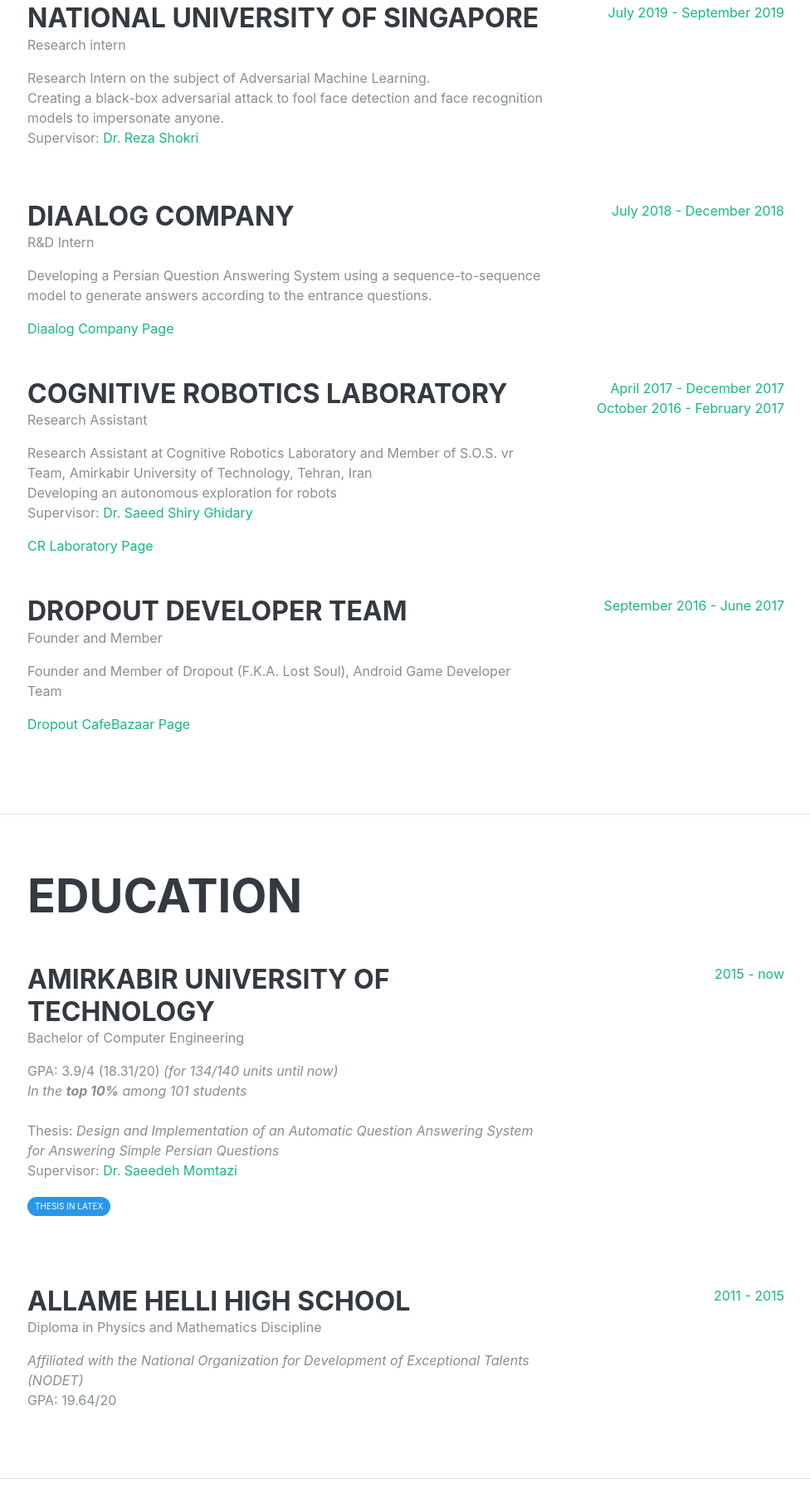
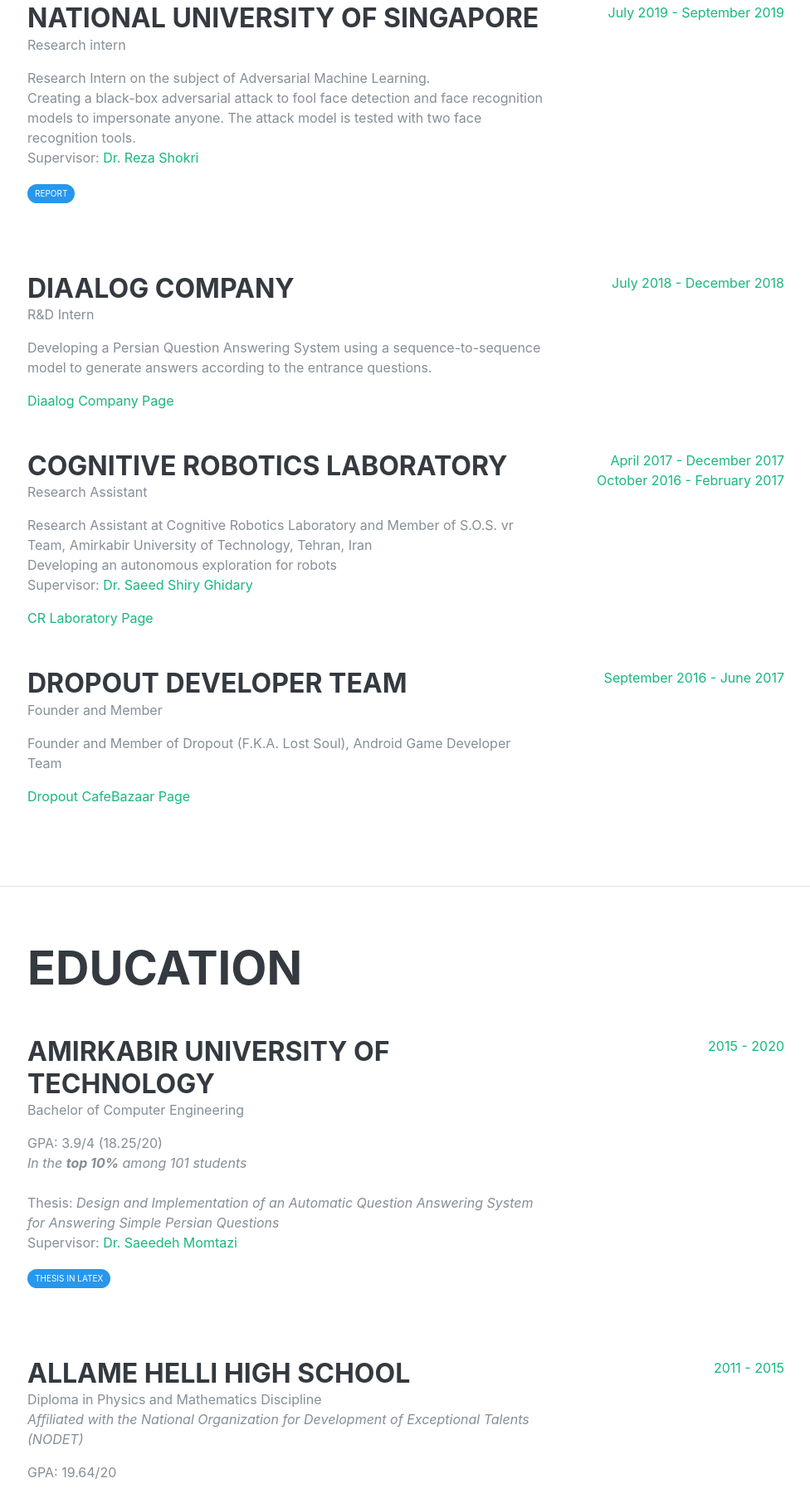
Before and after one commit to 1997alireza/1997alireza.github.io, a plain HTML site: page index.html in a window 1280 px wide. Shown: the part 961-2767 px from the top of the page at 83% size, without its empty margins (287-1263 px from the left). Drawn offline with Linux system fonts and the light colour scheme; a web font is replaced by a local one.

Commit message:
update cv. bachelor is done.

```diff
--- a/index.html
+++ b/index.html
@@ -123,8 +123,10 @@
               <p>
                 Research Intern on the subject of Adversarial Machine Learning.
                 <br/>
-                Creating a black-box adversarial attack to fool face detection and face recognition models to impersonate anyone.
+                Creating a black-box adversarial attack to fool face detection and face recognition models to impersonate anyone. The attack model is tested with two face recognition tools.
                 <br/>Supervisor: <a href="https://comp.nus.edu.sg/~reza/" target="_blank">Dr. Reza Shokri</a>
+                <br>
+                <a href="https://www.overleaf.com/read/bshxqnhwvnrx" target="_blank" class="btn blue" style="border-radius: 50px; ">REPORT</a>
               </p>
             </div>
             <div class="resume-date text-md-right">
@@ -190,7 +192,7 @@
               <!--<br/><a href="https://www.usnews.com/education/best-global-universities/search?country=iran&subject=engineering&name=">Ranked 100 in the world by subject of Engineering</a>-->
               </div>
               <div>
-              	<p>GPA: 3.9/4 (18.31/20) <i>(for 134/140 units until now)</i>
+              	<p>GPA: 3.9/4 (18.25/20)
                   <br/><i>In the <b>top 10%</b> among 101 students</i>
                   <br><br>
                   Thesis:
@@ -203,15 +205,18 @@
               </div>
             </div>
             <div class="resume-date text-md-right">
-              <span class="text-primary">2015 - now</span>
+              <span class="text-primary">2015 - 2020</span>
             </div>
           </div>
 
           <div class="resume-item d-flex flex-column flex-md-row">
             <div class="resume-content mr-auto">
               <h3 class="mb-0">Allame Helli High School</h3>
-              <div class="mb-3">Diploma in Physics and Mathematics Discipline</div>
-              <i>Affiliated with the National Organization for Development of Exceptional Talents (NODET)</i>
+              <div class="mb-3">
+                Diploma in Physics and Mathematics Discipline
+                <br>
+                <i>Affiliated with the National Organization for Development of Exceptional Talents (NODET)</i>
+              </div>
               <p>GPA: 19.64/20</p>
             </div>
             <div class="resume-date text-md-right">
@@ -477,7 +482,7 @@
             </li>
             <li>
               <i class="fa-li fa fa-check"></i>
-              Ranked <b>2<sup>nd</sup></b> among all Software Engineering Students, Class of 2015, Amirkabir University of Technology, Tehran, Iran, <b>2016</b>
+              Ranked <b>2<sup>nd</sup></b> among all Software Engineering Students (~100), Class of 2015, Amirkabir University of Technology, Tehran, Iran, <b>2016</b>
             </li>
             <li>
               <i class="fa-li fa fa-check"></i>
```
Also changed, not shown: 1 other file.
